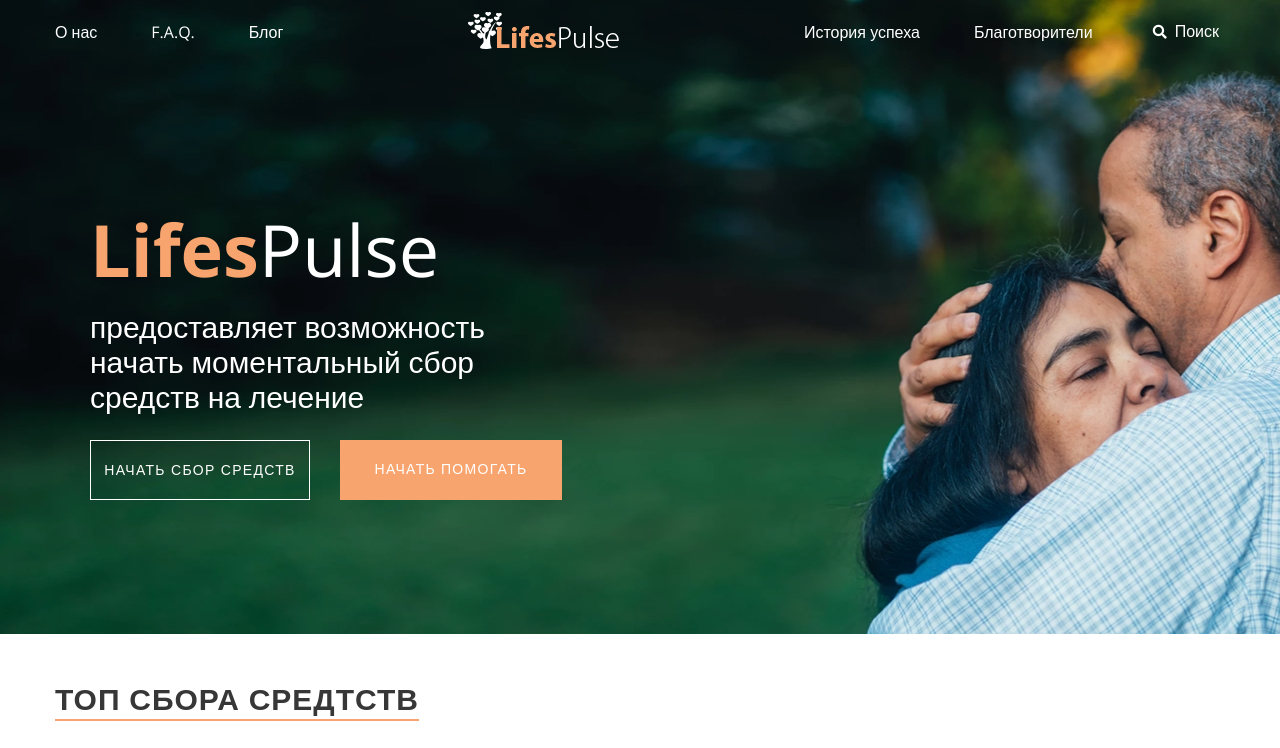
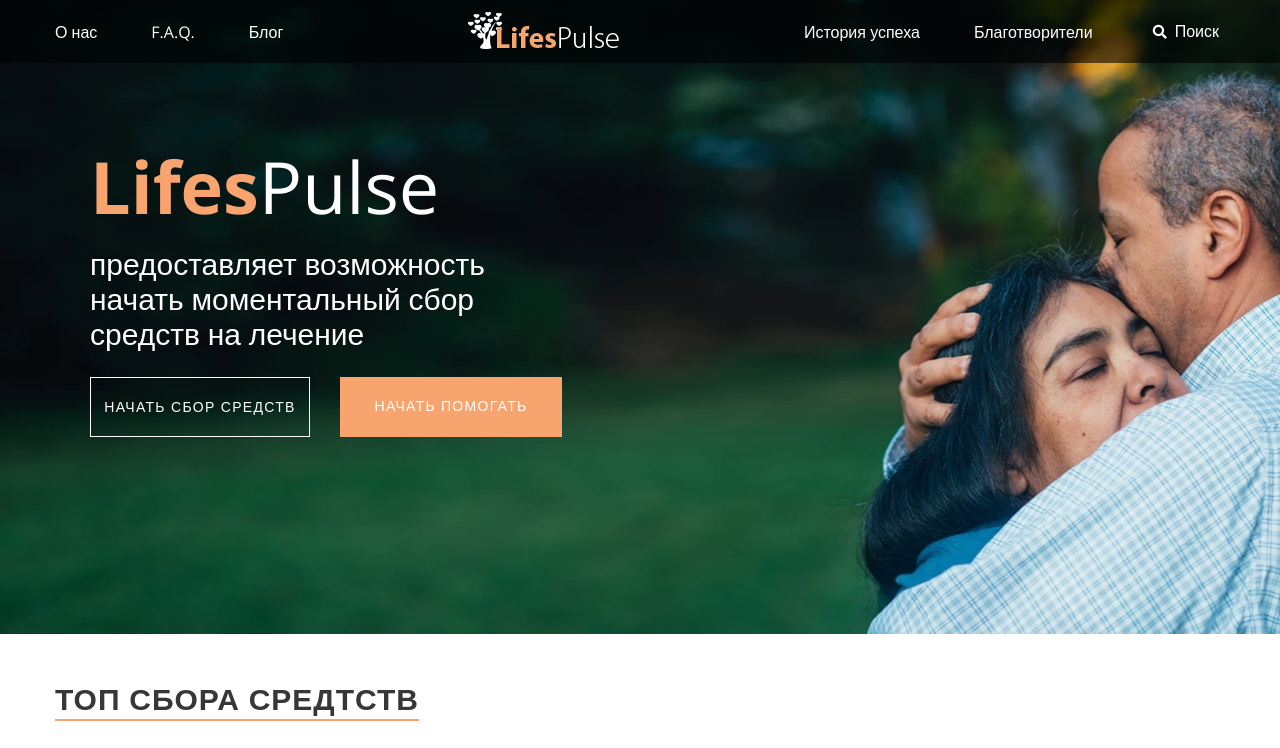
Before and after one commit to errrix/LifePulse, a website built with webpack: page src/template/homepage/index.html in a window 1280 px wide. Shown: the top 748 px of the page. Built offline with nearby package versions, Linux system fonts and the light colour scheme.

Commit message:
fixed nav

```diff
--- a/src/scss/section/_header.scss
+++ b/src/scss/section/_header.scss
@@ -5,8 +5,18 @@
   background-size: cover;
   position: relative;
 
-  & > .container {
-    padding-top: 12px;
+  & > .fixed-nav {
+    background-color: rgba(0,0,0, .6);
+    position: fixed;
+    top: 0;
+    left: 0;
+    right: 0;
+    z-index: 1000;
+
+    & > .container {
+      padding-bottom: 12px;
+      padding-top: 12px;
+    }
   }
 
   .header-logo {
@@ -70,7 +80,7 @@
   }
 
   .text-block {
-    margin-top: 150px;
+    padding-top: 150px;
     padding-left: 70px;
 
     h1 {
@@ -109,6 +119,7 @@
   }
 
   .search-block {
+
     overflow: hidden;
     background-color: #f5f5f5;
     width: 100%;
--- a/src/template/homepage/index.html
+++ b/src/template/homepage/index.html
@@ -10,6 +10,7 @@
 <body>
 
 <header>
+    <div class="fixed-nav">
         <div class="search-block hide">
             <div class="container">
                 <form class="hide" action="">
@@ -45,6 +46,8 @@
                 </button>
             </div>
         </nav>
+    </div>
+
 
     <div class="text-block container">
         <h1>
```
Also changed, not shown: dist/css/styles.css, dist/template/homepage/index.html. Lines whose indentation alone changed are shown as unchanged.
